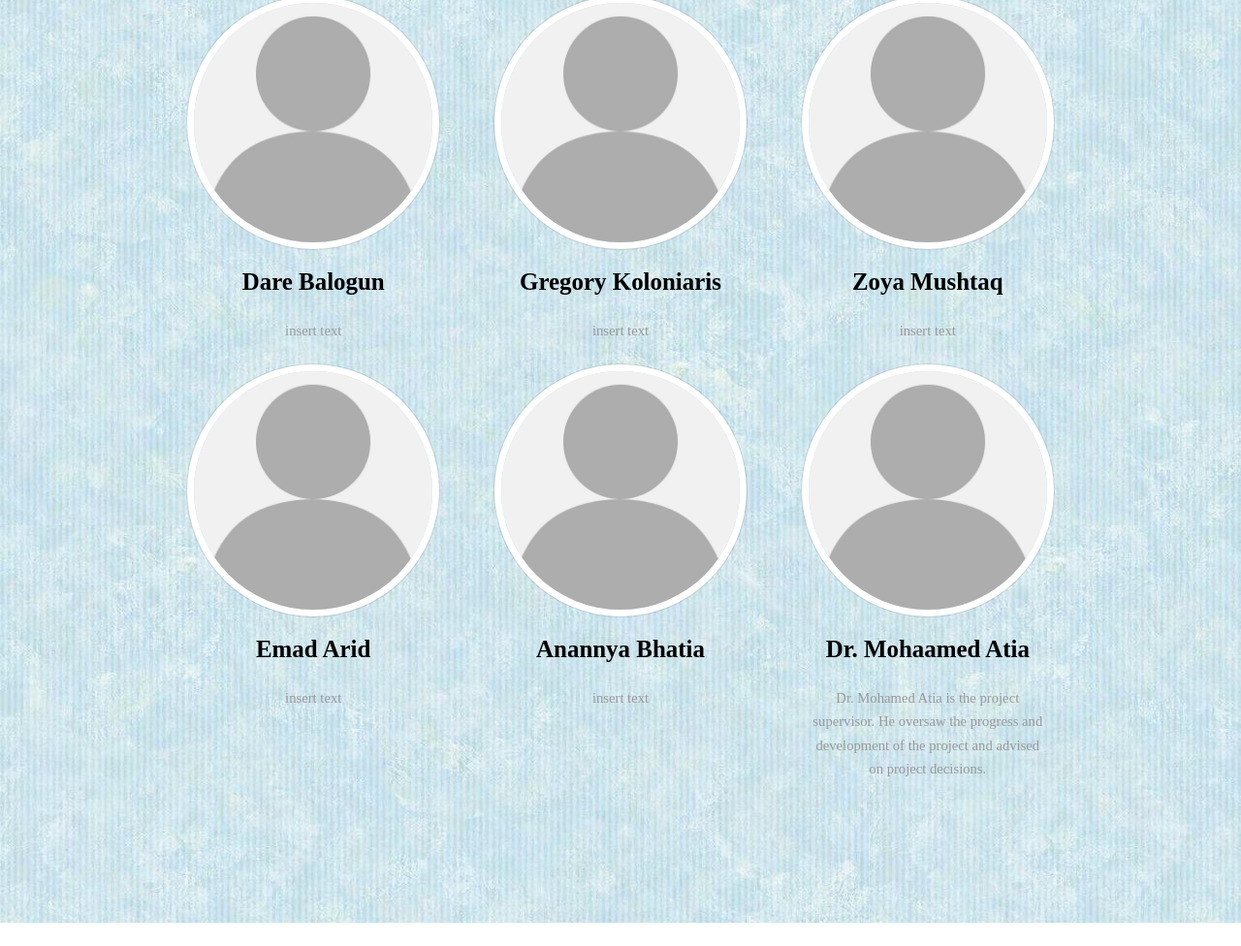
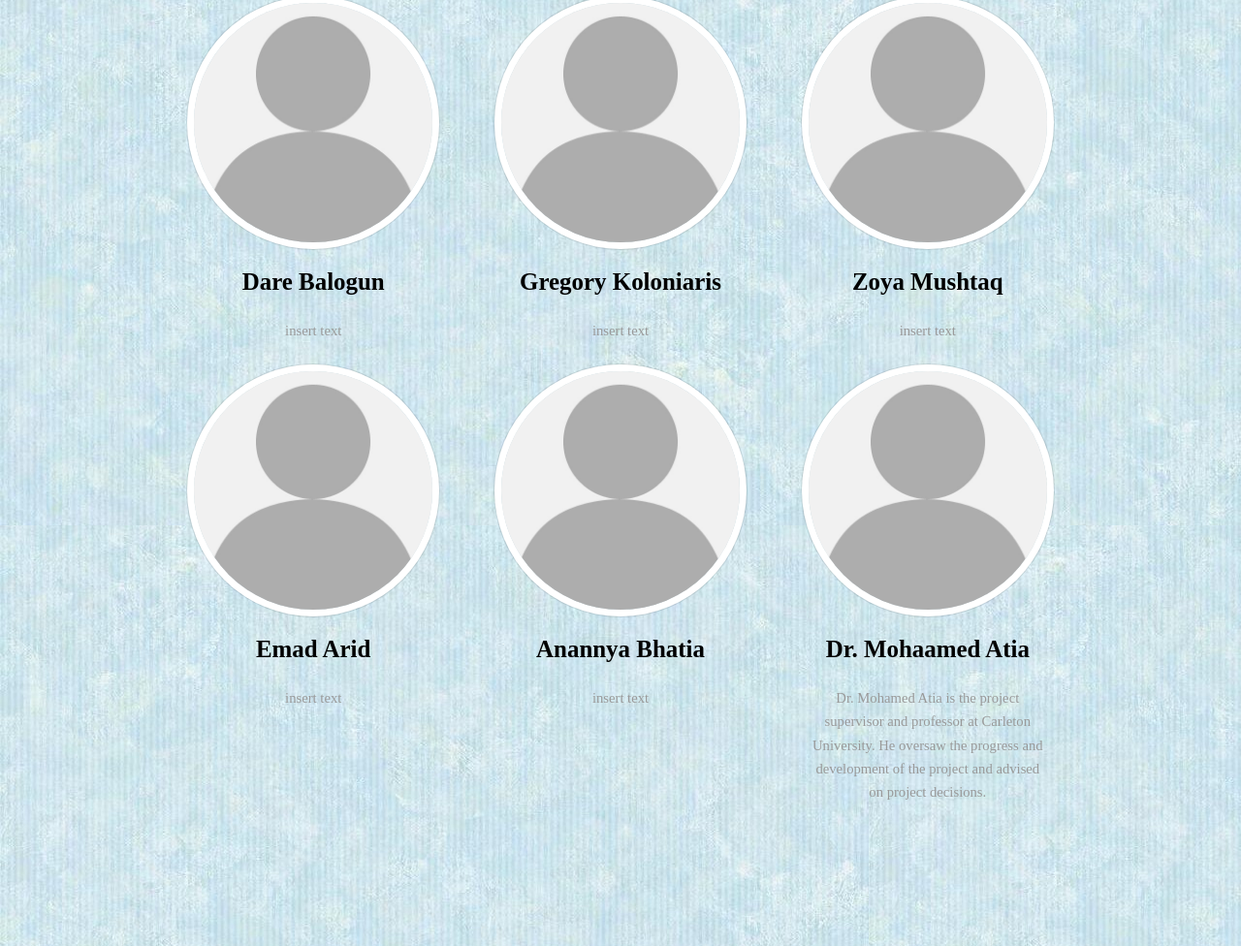
Before and after one commit to ZoyaM16/ZoyaM16.github.io, a plain HTML site: page about us.html in a window 1280 px wide. Shown: the part 354-1330 px from the top of the page at 97% size. Before the commit the page ends 1306 px from the top, so only its background shows below. Drawn offline with Linux system fonts and the light colour scheme; a web font is replaced by a local one.

Commit message:
Update about us.html

```diff
--- a/about us.html
+++ b/about us.html
@@ -95,7 +95,7 @@
 										<img src="images/placeholder.jpg" alt="" />
 									</div>
 									<h4>Dr. Mohaamed Atia </h4>
-									<p>Dr. Mohamed Atia is the project supervisor. He oversaw the progress and development of the project and advised on project decisions.  </p>
+									<p>Dr. Mohamed Atia is the project supervisor and professor at Carleton University. He oversaw the progress and development of the project and advised on project decisions.  </p>
 								</div>
 
 							</div>
```
